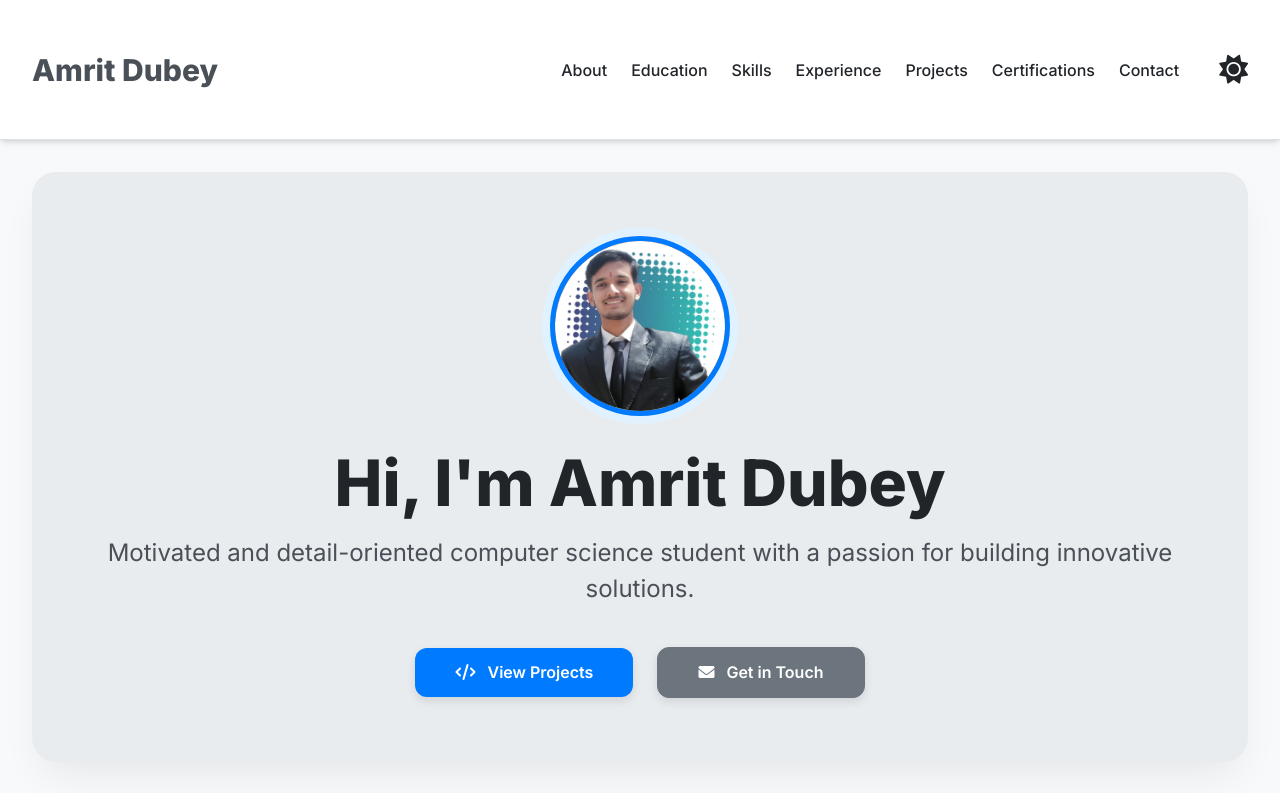
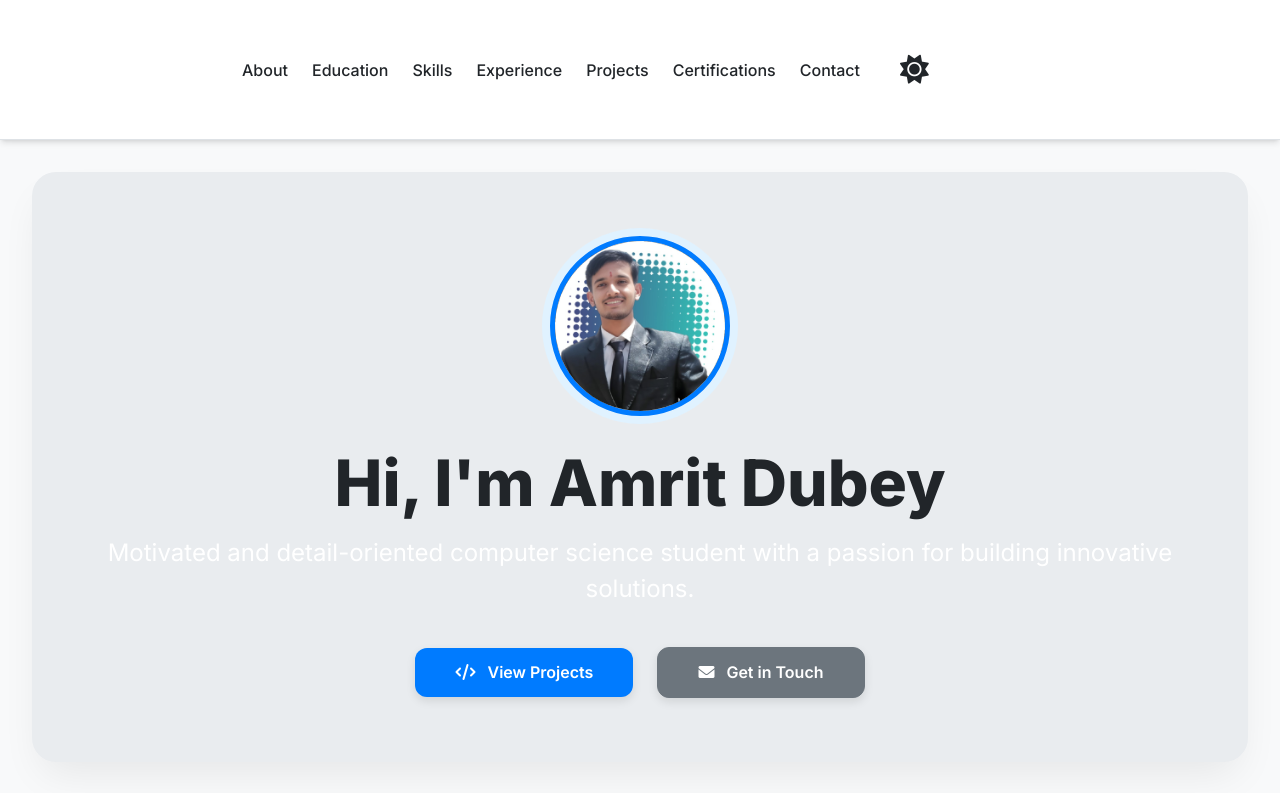
Before and after one commit to amritdubey4/Portfolio, a plain HTML site: page index.html in a window 1280 px wide. Shown: the top 793 px of the page. Drawn offline with nearby package versions, Linux system fonts and the light colour scheme.

Commit message:
01  sept color change

```diff
--- a/index.html
+++ b/index.html
@@ -20,8 +20,9 @@
     <!-- Header/Navigation -->
     <header class="shadow-md py-4 sticky top-0 z-50 transition-colors duration-300">
         <nav class="container flex justify-between items-center">
-            <a href="#" class="text-3xl font-extrabold transition-colors duration-300 header-logo">Amrit Dubey</a>
             <ul class="flex space-x-6 items-center nav-links">
+                <a href="#hero" class="text-3xl font-extrabold transition-colors duration-300 header-logo">Amrit
+                    <span>Dubey</span></a>
                 <li><a href="#about" class="nav-link">About</a></li>
                 <li><a href="#education" class="nav-link">Education</a></li>
                 <li><a href="#skills" class="nav-link">Skills</a></li>
--- a/style.css
+++ b/style.css
@@ -4,7 +4,7 @@
     --bg-color: #f8f9fa;
     /* Very light grey */
     --card-bg: #ffffff;
-    --text-color: #495057;
+    --text-color: #ffffff;
     /* Darker grey for body text */
     --heading-color: #212529;
     /* Even darker for headings */
@@ -37,9 +37,9 @@
     /* Dark background */
     --card-bg: #343a40;
     /* Dark card background */
-    --text-color: #ced4da;
+    --text-color: #0d77e1;
     /* Light text */
-    --heading-color: #f8f9fa;
+    --heading-color: #ffffff;
     /* Lighter headings */
     --primary-color: #00ffee;
     /* A deep purple for accents */
```
